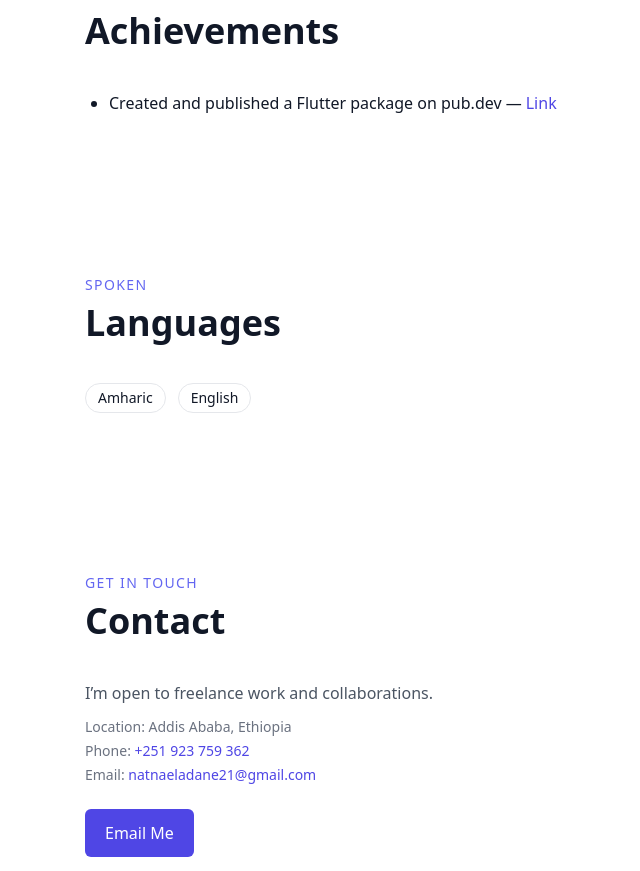
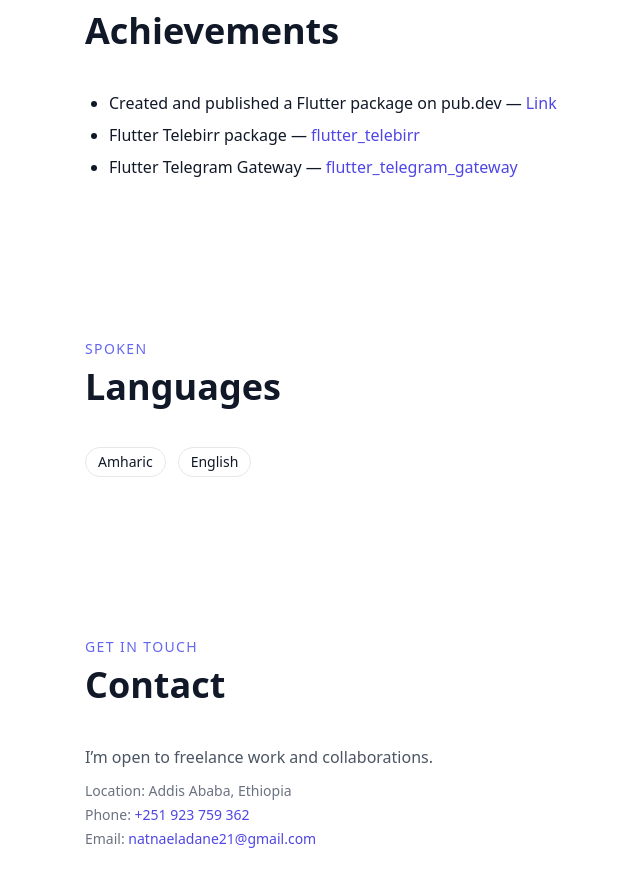
Before and after one commit to knatnaela/portfolio, a React (Create React App) app: page / in a window 1280 px wide. Shown: the part 3200-4071 px from the top of the page, without its empty margins (3-643 px from the left). Built offline with nearby package versions, Linux system fonts and the light colour scheme.

Commit message:
chore: add flutter_telebirr and flutter_telegram_gateway to Achievements

```diff
--- a/src/components/Achievements.jsx
+++ b/src/components/Achievements.jsx
@@ -9,6 +9,14 @@ export default function Achievements() {
           Created and published a Flutter package on pub.dev —
           <a className="text-indigo-600 dark:text-indigo-400 ml-1" href="https://bit.ly/3tsZ1xw" target="_blank" rel="noreferrer">Link</a>
         </li>
+        <li>
+          Flutter Telebirr package —
+          <a className="text-indigo-600 dark:text-indigo-400 ml-1" href="https://pub.dev/packages/flutter_telebirr" target="_blank" rel="noreferrer">flutter_telebirr</a>
+        </li>
+        <li>
+          Flutter Telegram Gateway —
+          <a className="text-indigo-600 dark:text-indigo-400 ml-1" href="https://pub.dev/packages/flutter_telegram_gateway" target="_blank" rel="noreferrer">flutter_telegram_gateway</a>
+        </li>
       </ul>
     </Section>
   );
```
